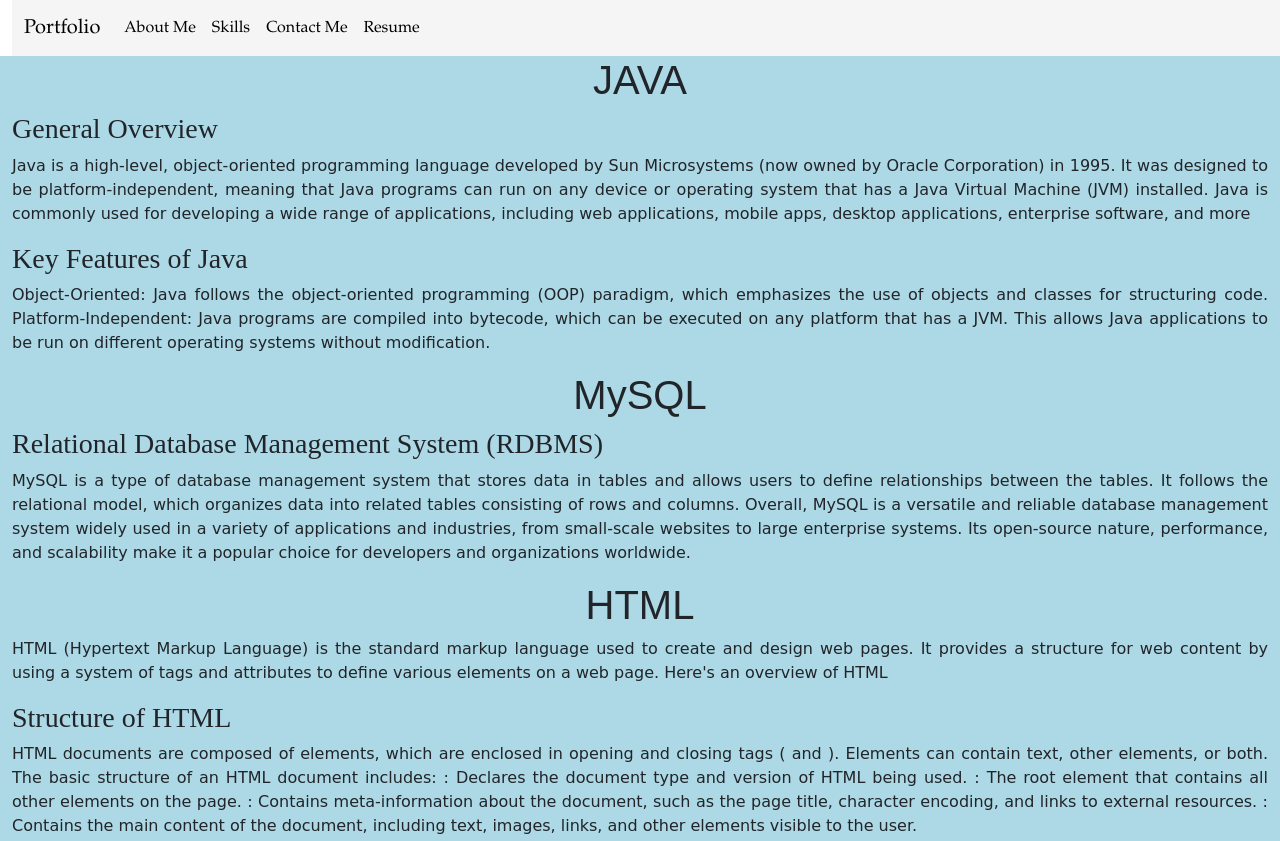
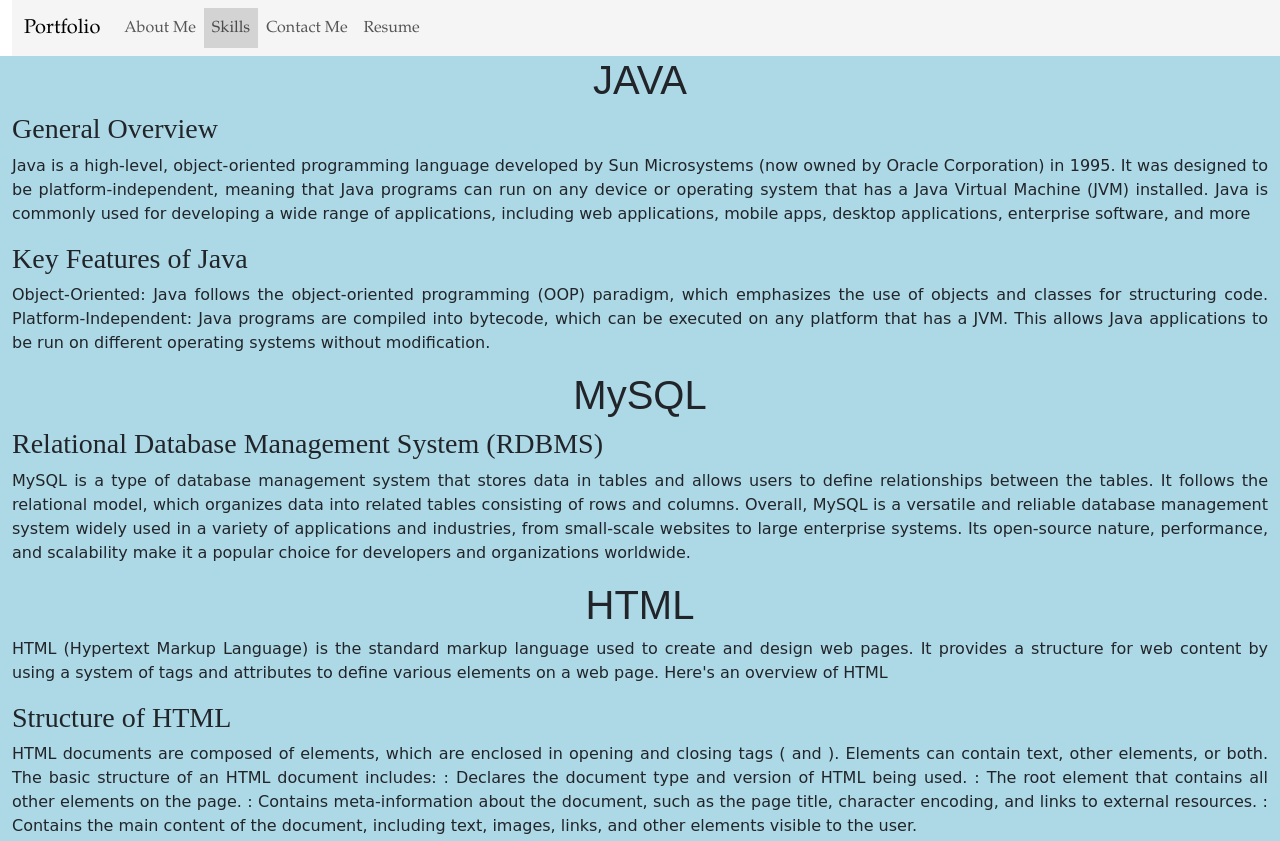
Before and after one commit to pavankalyan2707/TechBrain_Portfolio, a plain HTML site: page skills.html in a window 1280 px wide. Shown: the top 841 px of the page. Drawn offline with nearby package versions, Linux system fonts and the light colour scheme.

Commit message:
Update skills.html

```diff
--- a/skills.html
+++ b/skills.html
@@ -19,6 +19,10 @@
         .navbar-nav .nav-item:hover {
     background-color: lightgray;
 }
+         .active{
+          background-color: lightgray;
+          color: rgb(216, 14, 14) ;
+        }
 
 .navbar-nav .nav-link:hover {
     color: rgb(216, 14, 14);
@@ -54,19 +58,19 @@
                       <div class="collapse navbar-collapse" id="navbarSupportedContent">
                         <ul class="navbar-nav me-auto mb-2 mb-lg-0">
                           <li class="nav-item">
-                            <a class="nav-link active" aria-current="page" href="About_Me.html">About Me</a>
+                            <a class="nav-link " aria-current="page" href="About_Me.html">About Me</a>
                           </li>
                           <li class="nav-item">
                             <!-- <a class="nav-link" href="#">Link</a> -->
                           </li>
-                          <li class="nav-item">
-                            <a class="nav-link active" href="skills.html">Skills</a>
+                          <li class="nav-item active">
+                            <a class="nav-link " href="skills.html">Skills</a>
                           </li>
                           <li class="nav-item">
-                            <a class="nav-link active" href="contact Me.html">Contact Me</a>
+                            <a class="nav-link " href="contact Me.html">Contact Me</a>
                           </li>
                            <li class="nav-item">
-                            <a class="nav-link active" href="G.Venkata Pavan Kalyan.pdf">Resume</a>
+                            <a class="nav-link" href="G.Venkata Pavan Kalyan.pdf">Resume</a>
                           </li>
 
                         </ul>
```
